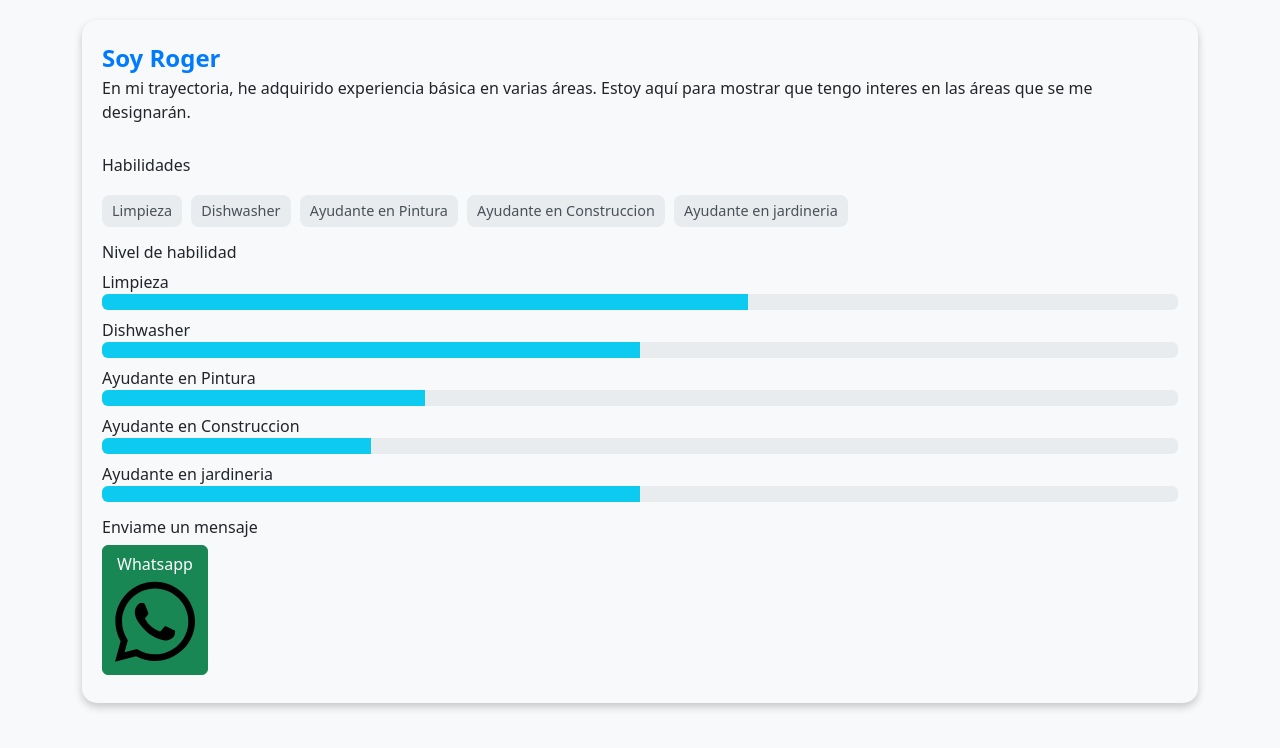
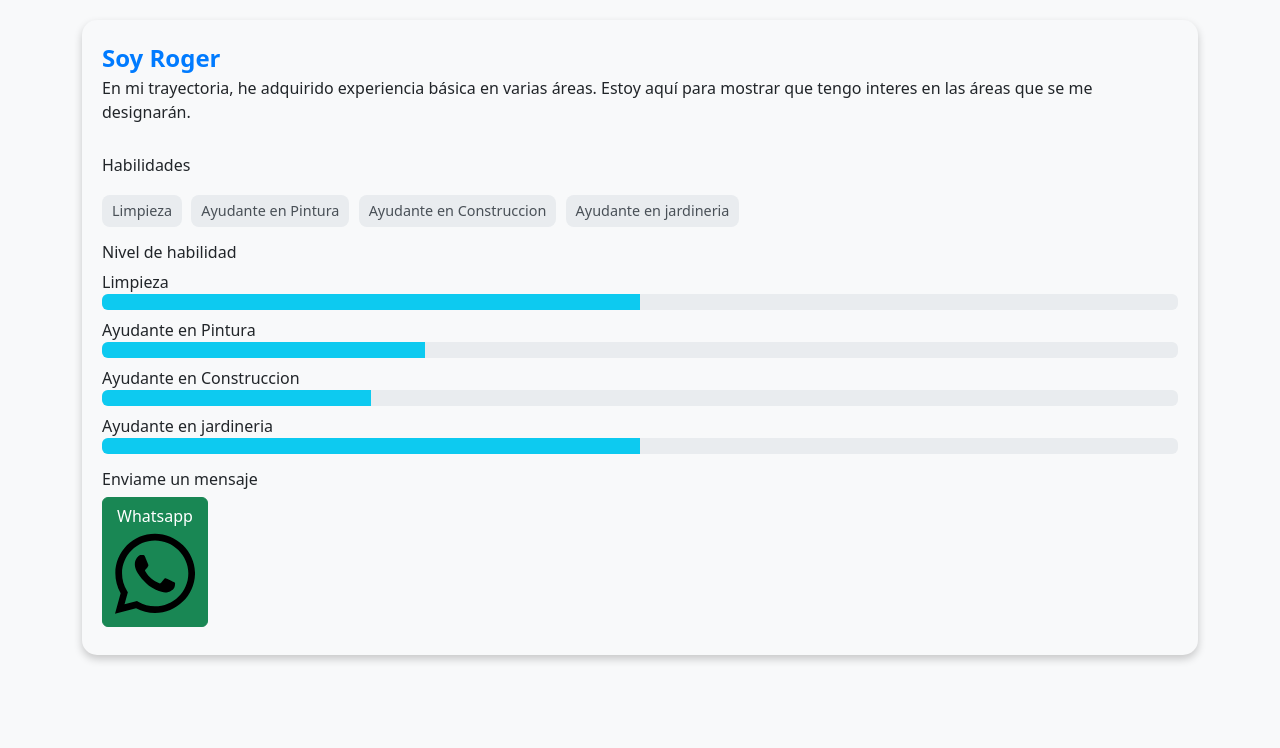
Before and after one commit to roger1sand/rogersite, a plain HTML site: page index.html in a window 1280 px wide. Drawn offline with nearby package versions, Linux system fonts and the light colour scheme.

Commit message:
Update index.html

```diff
--- a/index.html
+++ b/index.html
@@ -66,7 +66,6 @@
             <h6 class="mt-3">Habilidades</h6>
             <ul class="skill-list">
                 <li>Limpieza</li>
-                <li>Dishwasher</li>
                 <li>Ayudante en Pintura</li>
                 <li>Ayudante en Construccion</li>
                 <li>Ayudante en jardineria</li>
@@ -74,12 +73,6 @@
             <h6 class="mt-3">Nivel de habilidad</h6>
             <div class="mb-2">
                 <span>Limpieza</span>
-                <div class="progress">
-                    <div class="progress-bar bg-info" style="width: 60%;"></div>
-                </div>
-            </div>
-            <div class="mb-2">
-                <span>Dishwasher</span>
                 <div class="progress">
                     <div class="progress-bar bg-info" style="width: 50%;"></div>
                 </div>
```
